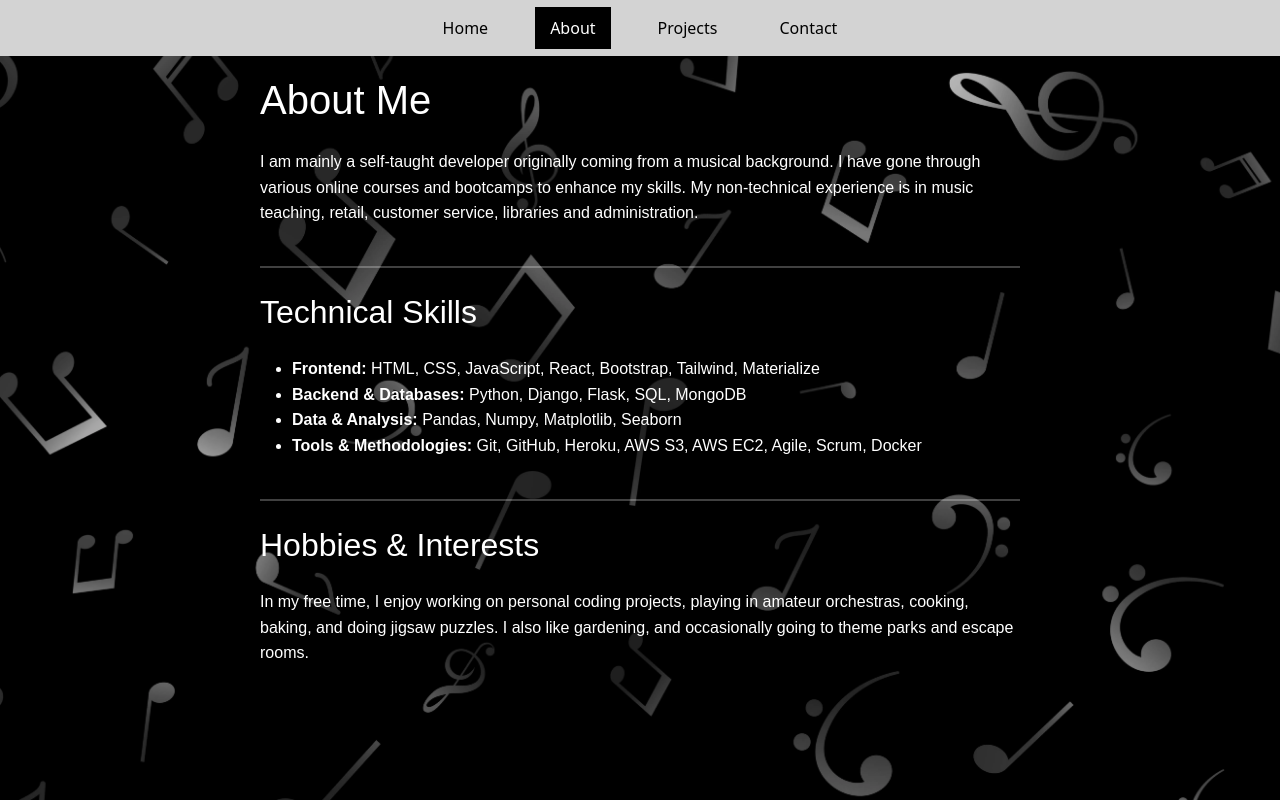
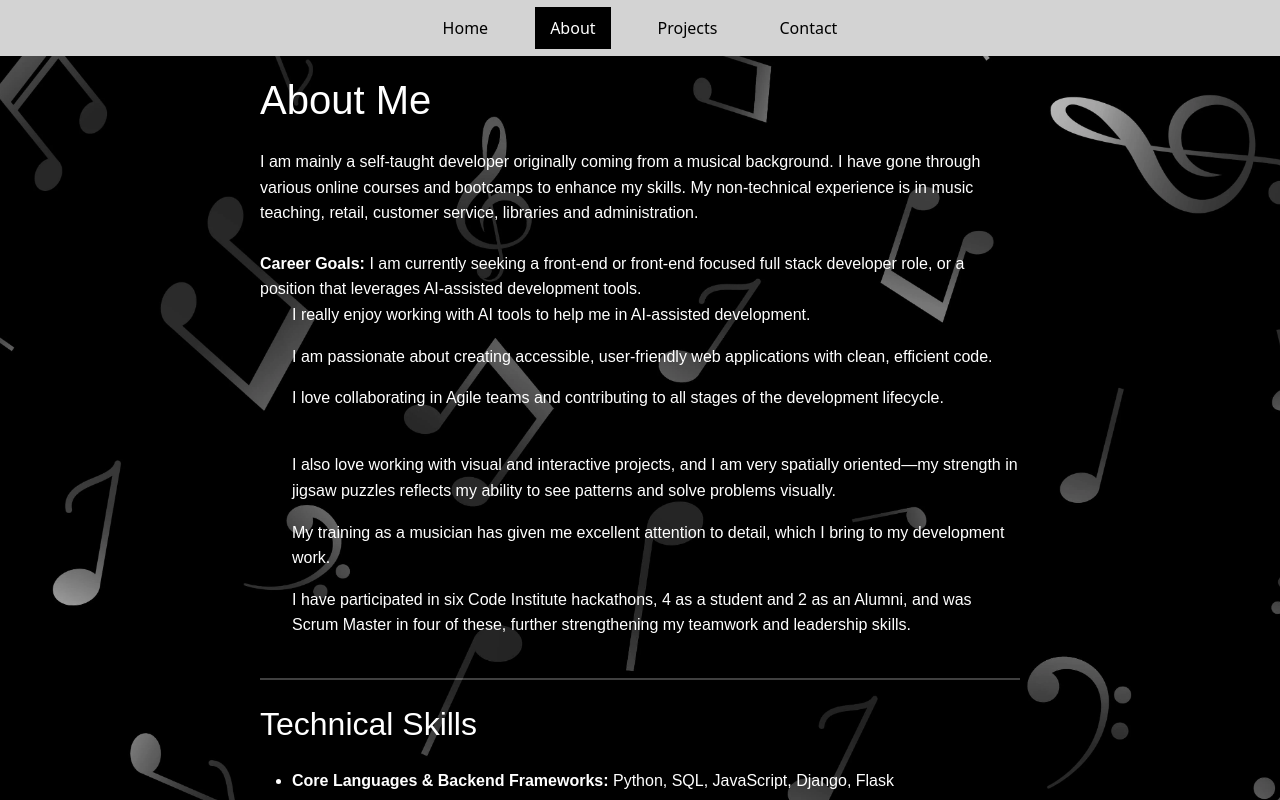
Before and after one commit to hannahro15/Hannah-Portfolio-Site, a React (Create React App) app: page /Hannah-Portfolio-Site/about in a window 1280 px wide. Shown: the top 800 px of the page. Built offline with nearby package versions, Linux system fonts and the light colour scheme.

Commit message:
Amend and add content to the about page

```diff
--- a/src/pages/About/About.js
+++ b/src/pages/About/About.js
@@ -7,13 +7,23 @@ function About() {
             <p>I am mainly a self-taught developer originally coming from a musical background. I have gone through various online courses and bootcamps to enhance my skills.
                 My non-technical experience is in music teaching, retail, customer service, libraries and administration.
             </p>
+            <strong>Career Goals:</strong> I am currently seeking a front-end or front-end focused full stack developer role, or a position that leverages AI-assisted development tools.<br />
+                <ul>I really enjoy working with AI tools to help me in AI-assisted development.</ul>
+                <ul>I am passionate about creating accessible, user-friendly web applications with clean, efficient code.</ul>
+                <ul>I love collaborating in Agile teams and contributing to all stages of the development lifecycle.</ul>
+                <br />
+                <ul>I also love working with visual and interactive projects, and I am very spatially oriented—my strength in jigsaw puzzles reflects my ability to see patterns and solve problems visually.</ul>
+                <ul>My training as a musician has given me excellent attention to detail, which I bring to my development work.</ul>
+                <ul> I have participated in six Code Institute hackathons, 4 as a student and 2 as an Alumni, and was Scrum Master in four of these, further strengthening my teamwork and leadership skills.</ul>
             <hr></hr>
             <h2>Technical Skills</h2>
             <ul>
-                <li><strong>Frontend: </strong>HTML, CSS, JavaScript, React, Bootstrap, Tailwind, Materialize</li>
-                <li><strong>Backend & Databases: </strong>Python, Django, Flask, SQL, MongoDB</li>
-                <li><strong>Data & Analysis: </strong>Pandas, Numpy, Matplotlib, Seaborn</li>
-                <li><strong>Tools & Methodologies: </strong>Git, GitHub, Heroku, AWS S3, AWS EC2, Agile, Scrum, Docker</li>
+                <li><strong>Core Languages & Backend Frameworks:</strong> Python, SQL, JavaScript, Django, Flask</li>
+                <li><strong>Front-End:</strong> HTML, CSS, React, Bootstrap, TailwindCSS, jQuery, TypeScript (Currently learning)</li>
+                <li><strong>Databases & Cloud:</strong> PostgreSQL, MongoDB, AWS (S3, EC2)</li>
+                <li><strong>Tools & Testing:</strong> Git, GitHub, Docker, VS Code, Jest, Vitest</li>
+                <li><strong>Methodologies & Practices:</strong> Agile, Scrum, UX/UI Design, Wireframing (Balsamiq, Figma)</li>
+                <li><strong>AI & Productivity:</strong> GitHub Copilot, ChatGPT, Claude</li>
             </ul>
             <hr></hr>
             <h2>Hobbies & Interests</h2>
```
